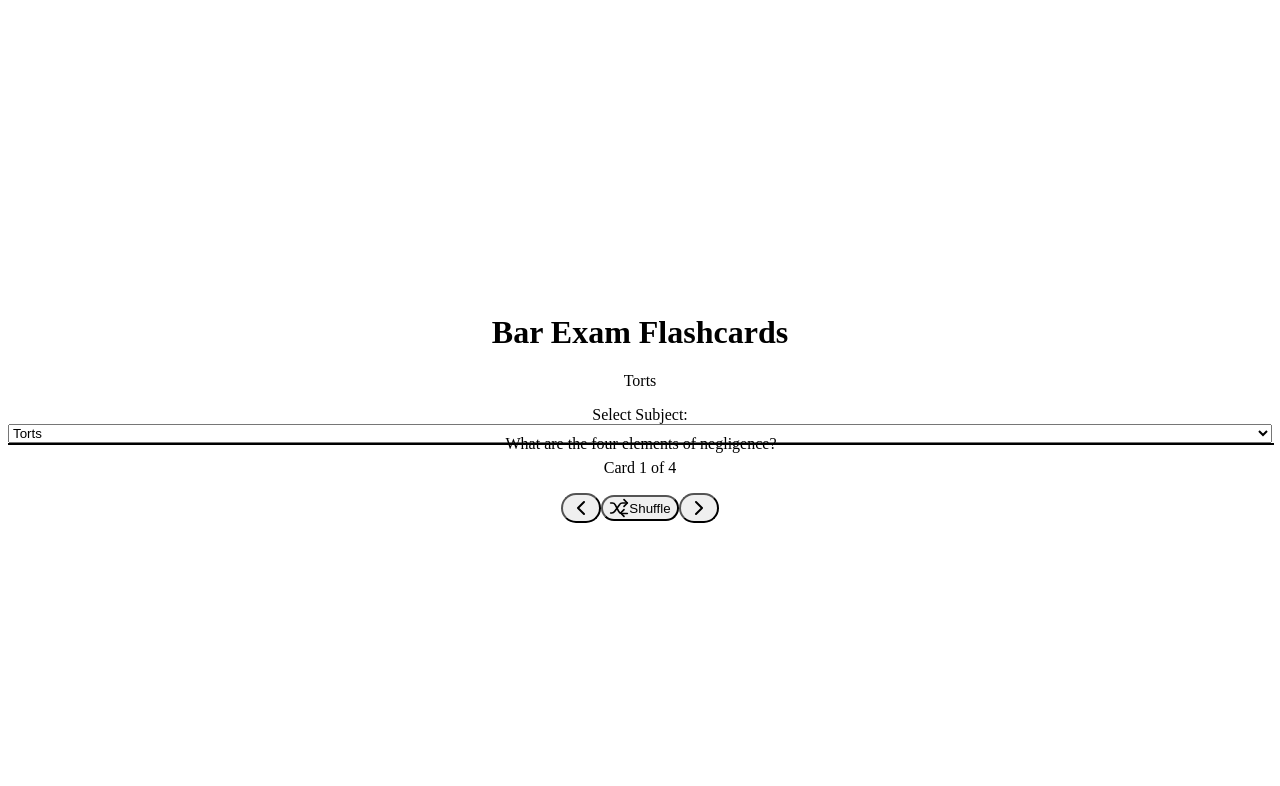
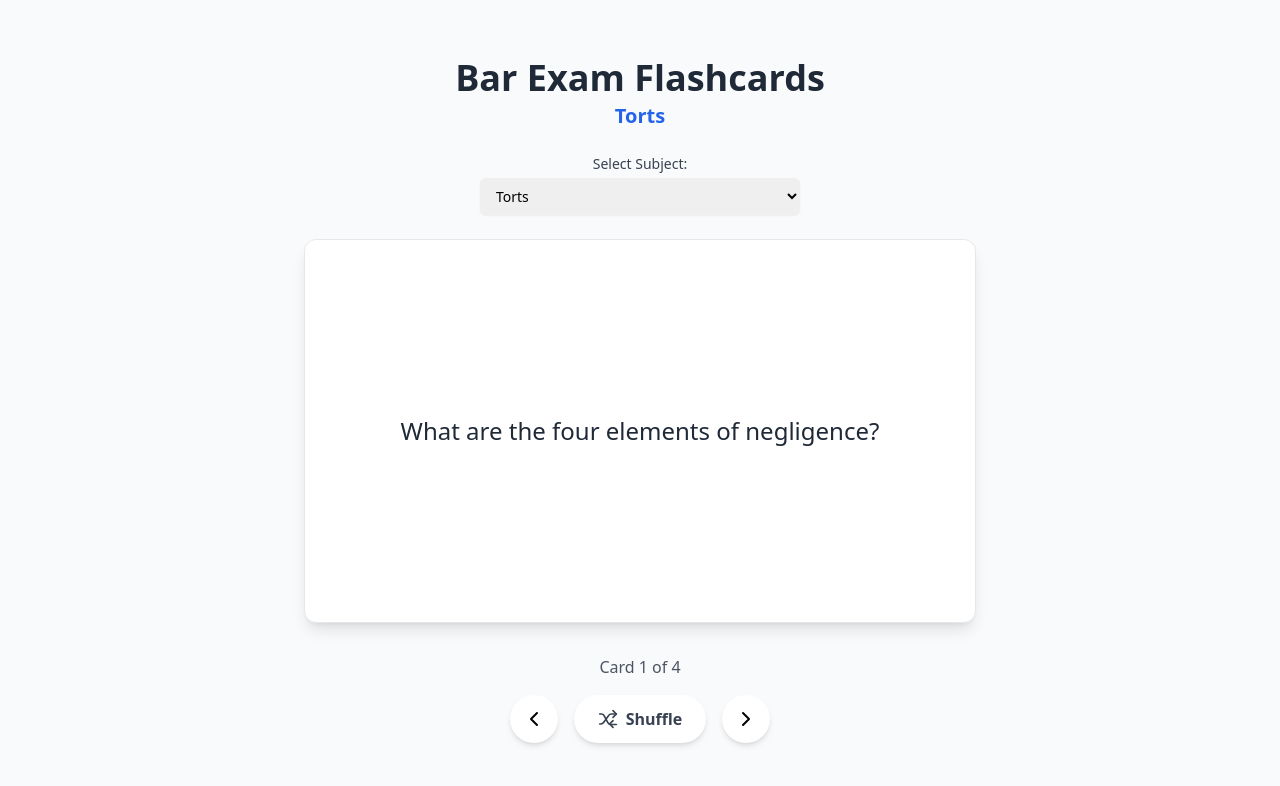
Before and after one commit to typoyo/bar-exam-flashcards, a React (Create React App) app: page / in a window 1280 px wide. Shown: the top 786 px of the page. Built offline with nearby package versions, Linux system fonts and the light colour scheme.

Commit message:
Switch to Tailwind CDN for styling

```diff
--- a/craco.config.js
+++ /dev/null
@@ -1,10 +0,0 @@
-module.exports = {
-  style: {
-    postcss: {
-      plugins: [
-        require('tailwindcss'),
-        require('autoprefixer'),
-      ],
-    },
-  },
-};
--- a/public/index.html
+++ b/public/index.html
@@ -25,6 +25,7 @@
       Learn how to configure a non-root public URL by running `npm run build`.
     -->
     <title>React App</title>
+    <script src="https://cdn.tailwindcss.com"></script>
   </head>
   <body>
     <noscript>You need to enable JavaScript to run this app.</noscript>
--- a/tailwind.config.js
+++ /dev/null
@@ -1,13 +0,0 @@
-const path = require('path');
-
-/** @type {import('tailwindcss').Config} */
-module.exports = {
-  content: [
-    path.resolve(__dirname, './src/**/*.{js,jsx,ts,tsx}'),
-    path.resolve(__dirname, './public/index.html'),
-  ],
-  theme: {
-    extend: {},
-  },
-  plugins: [],
-}
```
Also changed, not shown: package.json (+5 -11 lines), 1 other file (tests, documents, lock files or other folders).
